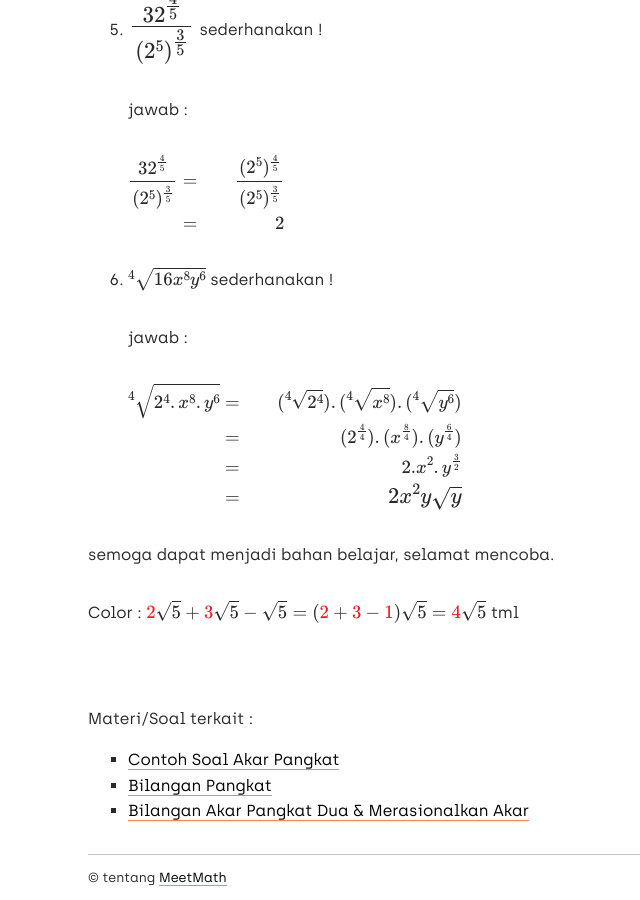
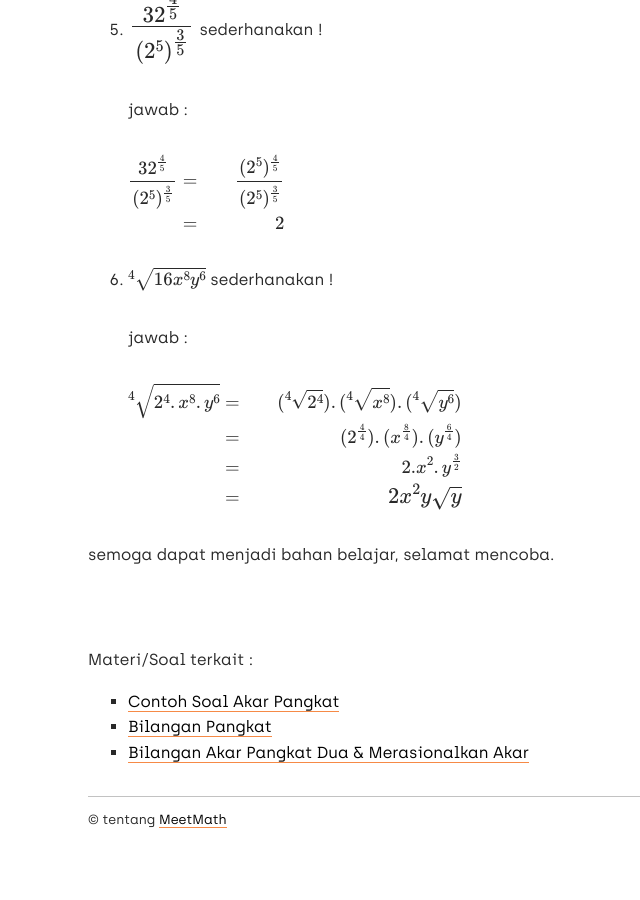
Before and after one commit to pacul/pacul.github.io, a Jekyll site: the page built from _posts/2019-01-15-materi-bilangan-pangkat-pecahan.md, in a window 1280 px wide and 900 px high, scrolled down 2555 px. Shown: the whole window, without its empty margins (104-744 px from the left). Built offline with Jekyll 4.4.1, drawn with Linux system fonts in a browser that asks for light colours; formulas are drawn with MathJax 3; after the commit the page ends 3397 px from its top, so only the background shows below that.

Commit message:
Update 2019-01-15-materi-bilangan-pangkat-pecahan.md

```diff
--- a/_posts/2019-01-15-materi-bilangan-pangkat-pecahan.md
+++ b/_posts/2019-01-15-materi-bilangan-pangkat-pecahan.md
@@ -88,5 +88,3 @@ Latihan soal Bilangan Pangkat Pecahan :
 
 
 semoga dapat menjadi bahan belajar, selamat mencoba.
-
-Color : ${\\color{Red} 2}\\sqrt{5}+{\\color{Red} 3}\\sqrt{5}-\\sqrt{5}=({\\color{Red} 2}+{\\color{Red} 3}-{\\color{Red} 1})\\sqrt{5}={\\color{Red} 4}\\sqrt{5}$ tml
```
